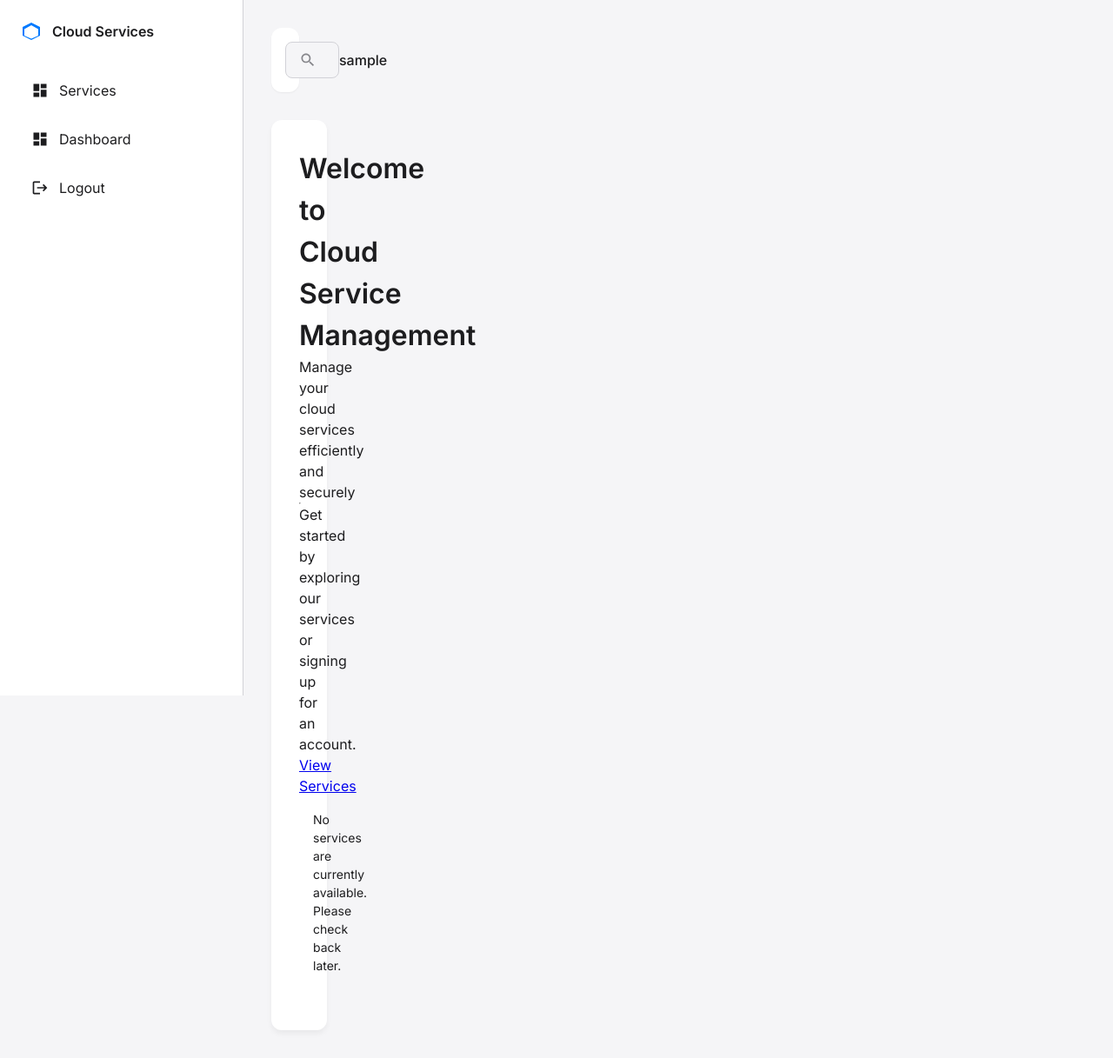
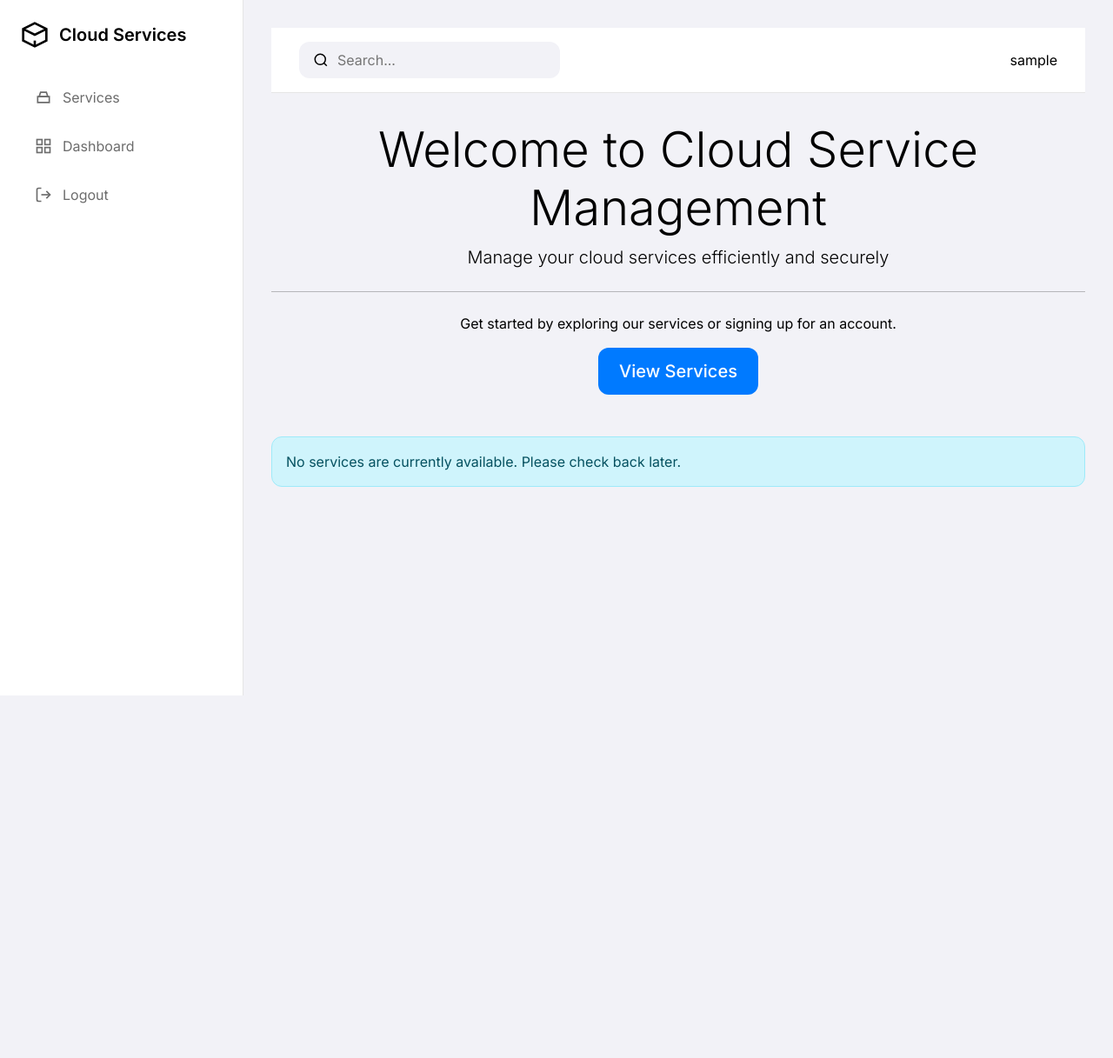
Before and after one commit to joozyz/CustomerPortal, a Flask app: page / in a window 1280 px wide. Shown: the whole page at 87% size. After the commit the page ends 800 px from the top, so only its background shows below. Run offline with Flask 3, Linux system fonts and the light colour scheme; the visitor is signed in with stand-in values (Sample User, id 1); data that the repository does not hold is empty.

Commit message:
Agent query: I've updated the base template with a modern Apple-inspired design. Could you check if the new layout and styling are working correctly?
Refactor UI: Implement Apple-style design and branding, including a new admin settings interface and a step-by-step troubleshooting quiz.

Screenshot: https://storage.googleapis.com/screenshot-production-us-central1/cb6a16de-c065-4c77-8fdc-76395a4238a8/cf2e3d1d-06d9-4c83-8cdb-1d053397d524.jpg

```diff
--- a/templates/base.html
+++ b/templates/base.html
@@ -3,48 +3,242 @@
 <head>
     <meta charset="UTF-8">
     <meta name="viewport" content="width=device-width, initial-scale=1.0">
-    <title>Cloud Service Management</title>
-    <!-- Modern system font stack similar to Apple's SF Pro -->
+    <title>{% block title %}Cloud Service Management{% endblock %}</title>
+    <!-- Modern system font stack similar to SF Pro -->
     <link rel="preconnect" href="https://fonts.googleapis.com">
     <link rel="preconnect" href="https://fonts.gstatic.com" crossorigin>
-    <link href="https://fonts.googleapis.com/css2?family=Inter:wght@300;400;500;600&display=swap" rel="stylesheet">
-    <link href="{{ url_for('static', filename='css/style.css') }}" rel="stylesheet">
+    <link href="https://fonts.googleapis.com/css2?family=Inter:wght@300;400;500;600;700&display=swap" rel="stylesheet">
+    <link href="https://cdn.jsdelivr.net/npm/bootstrap@5.3.0/dist/css/bootstrap.min.css" rel="stylesheet">
+    <style>
+        :root {
+            --primary-color: #007AFF;
+            --secondary-color: #5856D6;
+            --success-color: #34C759;
+            --danger-color: #FF3B30;
+            --warning-color: #FF9500;
+            --info-color: #5AC8FA;
+            --background-color: #F2F2F7;
+            --card-background: #FFFFFF;
+            --text-primary: #000000;
+            --text-secondary: #6C6C6C;
+            --border-radius: 12px;
+            --transition-speed: 0.3s;
+        }
+
+        body {
+            font-family: 'Inter', -apple-system, BlinkMacSystemFont, sans-serif;
+            background-color: var(--background-color);
+            color: var(--text-primary);
+            line-height: 1.5;
+            margin: 0;
+            padding: 0;
+        }
+
+        .app-container {
+            display: flex;
+            min-height: 100vh;
+        }
+
+        .sidebar {
+            width: 280px;
+            background: var(--card-background);
+            border-right: 1px solid rgba(0,0,0,0.1);
+            position: fixed;
+            height: 100vh;
+            padding: 1.5rem;
+            transition: transform var(--transition-speed);
+        }
+
+        .main-content {
+            flex: 1;
+            margin-left: 280px;
+            padding: 2rem;
+        }
+
+        .logo {
+            display: flex;
+            align-items: center;
+            gap: 0.75rem;
+            text-decoration: none;
+            color: var(--text-primary);
+            font-weight: 600;
+            font-size: 1.25rem;
+            margin-bottom: 2rem;
+        }
+
+        .nav-menu {
+            list-style: none;
+            padding: 0;
+            margin: 0;
+        }
+
+        .nav-item {
+            margin-bottom: 0.5rem;
+        }
+
+        .nav-link {
+            display: flex;
+            align-items: center;
+            padding: 0.75rem 1rem;
+            text-decoration: none;
+            color: var(--text-secondary);
+            border-radius: var(--border-radius);
+            transition: all var(--transition-speed);
+            gap: 0.75rem;
+        }
+
+        .nav-link:hover {
+            background-color: var(--background-color);
+            color: var(--primary-color);
+        }
+
+        .nav-link.active {
+            background-color: var(--primary-color);
+            color: white;
+        }
+
+        .card {
+            background: var(--card-background);
+            border-radius: var(--border-radius);
+            border: 1px solid rgba(0,0,0,0.1);
+            box-shadow: 0 2px 8px rgba(0,0,0,0.05);
+            transition: transform var(--transition-speed);
+        }
+
+        .card:hover {
+            transform: translateY(-2px);
+        }
+
+        .top-bar {
+            display: flex;
+            justify-content: space-between;
+            align-items: center;
+            padding: 1rem 2rem;
+            background: var(--card-background);
+            border-bottom: 1px solid rgba(0,0,0,0.1);
+            margin-bottom: 2rem;
+        }
+
+        .search-bar {
+            display: flex;
+            align-items: center;
+            background: var(--background-color);
+            border-radius: var(--border-radius);
+            padding: 0.5rem 1rem;
+            width: 300px;
+        }
+
+        .search-input {
+            border: none;
+            background: none;
+            outline: none;
+            width: 100%;
+            margin-left: 0.5rem;
+        }
+
+        .user-menu {
+            display: flex;
+            align-items: center;
+            gap: 1rem;
+        }
+
+        .alert {
+            border-radius: var(--border-radius);
+            margin-bottom: 1rem;
+            padding: 1rem;
+            display: flex;
+            justify-content: space-between;
+            align-items: center;
+        }
+
+        .alert-close {
+            background: none;
+            border: none;
+            color: inherit;
+            cursor: pointer;
+            padding: 0;
+            font-size: 1.25rem;
+        }
+
+        @media (max-width: 768px) {
+            .sidebar {
+                transform: translateX(-100%);
+                z-index: 1000;
+            }
+
+            .sidebar.active {
+                transform: translateX(0);
+            }
+
+            .main-content {
+                margin-left: 0;
+            }
+
+            .top-bar {
+                padding: 1rem;
+            }
+
+            .search-bar {
+                width: auto;
+            }
+        }
+
+        /* Apple-style button */
+        .btn-primary {
+            background-color: var(--primary-color);
+            border: none;
+            padding: 0.75rem 1.5rem;
+            border-radius: var(--border-radius);
+            font-weight: 500;
+            transition: all var(--transition-speed);
+        }
+
+        .btn-primary:hover {
+            transform: translateY(-1px);
+            box-shadow: 0 4px 12px rgba(0,122,255,0.2);
+        }
+    </style>
+    {% block styles %}{% endblock %}
 </head>
 <body>
     <div class="app-container">
         <nav class="sidebar">
-            <div class="sidebar-header">
             <a href="{{ url_for('main.index') }}" class="logo">
-                    <svg class="logo-icon" viewBox="0 0 24 24">
-                        <path d="M12 2L2 7v10l10 5 10-5V7L12 2zm0 18.5L4 17v-7.5L12 5l8 4.5V17l-8 3.5z"/>
+                <svg width="32" height="32" viewBox="0 0 24 24" fill="none" stroke="currentColor" stroke-width="2">
+                    <path d="M12 2L2 7v10l10 5 10-5V7L12 2z"/>
+                    <path d="M12 22v-5"/>
+                    <path d="M2 7l10 5 10-5"/>
                 </svg>
-                    <span>Cloud Services</span>
+                Cloud Services
             </a>
-            </div>
-            <div class="sidebar-content">
             <ul class="nav-menu">
                 <li class="nav-item">
-                        <a href="{{ url_for('service.service_catalog') }}" class="nav-link">
-                            <svg class="nav-icon" viewBox="0 0 24 24">
-                                <path d="M3 13h8V3H3v10zm0 8h8v-6H3v6zm10 0h8V11h-8v10zm0-18v6h8V3h-8z"/>
+                    <a href="{{ url_for('service.service_catalog') }}" class="nav-link {% if request.endpoint == 'service.service_catalog' %}active{% endif %}">
+                        <svg width="20" height="20" viewBox="0 0 24 24" fill="none" stroke="currentColor" stroke-width="2">
+                            <path d="M4 11h16v8H4z"/>
+                            <path d="M8 5h8l2 6H6z"/>
                         </svg>
                         Services
                     </a>
                 </li>
                 {% if current_user.is_authenticated %}
                     <li class="nav-item">
-                            <a href="{{ url_for('service.dashboard') }}" class="nav-link">
-                                <svg class="nav-icon" viewBox="0 0 24 24">
-                                    <path d="M3 13h8V3H3v10zm0 8h8v-6H3v6zm10 0h8V11h-8v10zm0-18v6h8V3h-8z"/>
+                        <a href="{{ url_for('service.dashboard') }}" class="nav-link {% if request.endpoint == 'service.dashboard' %}active{% endif %}">
+                            <svg width="20" height="20" viewBox="0 0 24 24" fill="none" stroke="currentColor" stroke-width="2">
+                                <rect x="3" y="3" width="7" height="7"/>
+                                <rect x="14" y="3" width="7" height="7"/>
+                                <rect x="14" y="14" width="7" height="7"/>
+                                <rect x="3" y="14" width="7" height="7"/>
                             </svg>
                             Dashboard
                         </a>
                     </li>
                     {% if current_user.is_admin %}
                         <li class="nav-item">
-                                <a href="{{ url_for('admin.settings') }}" class="nav-link">
-                                    <svg class="nav-icon" viewBox="0 0 24 24">
-                                        <path d="M19.14 12.94c.04-.3.06-.61.06-.94 0-.32-.02-.64-.07-.94l2.03-1.58c.18-.14.23-.41.12-.61l-1.92-3.32c-.12-.22-.37-.29-.59-.22l-2.39.96c-.5-.38-1.03-.7-1.62-.94l-.36-2.54c-.04-.24-.24-.41-.48-.41h-3.84c-.24 0-.43.17-.47.41l-.36 2.54c-.59.24-1.13.57-1.62.94l-2.39-.96c-.22-.08-.47 0-.59.22L2.74 8.87c-.12.21-.08.47.12.61l2.03 1.58c-.05.3-.07.62-.07.94s.02.64.07.94l-2.03 1.58c-.18.14-.23.41-.12.61l1.92 3.32c.12.22.37.29.59.22l2.39-.96c.5.38 1.03.7 1.62.94l.36 2.54c.05.24.24.41.48.41h3.84c.24 0 .44-.17.47-.41l.36-2.54c.59-.24 1.13-.56 1.62-.94l2.39.96c.22.08.47 0 .59-.22l1.92-3.32c.12-.22.07-.47-.12-.61l-2.03-1.58zM12 15.6c-1.98 0-3.6-1.62-3.6-3.6s1.62-3.6 3.6-3.6 3.6 1.62 3.6 3.6-1.62 3.6-3.6 3.6z"/>
+                            <a href="{{ url_for('admin.settings') }}" class="nav-link {% if request.endpoint == 'admin.settings' %}active{% endif %}">
+                                <svg width="20" height="20" viewBox="0 0 24 24" fill="none" stroke="currentColor" stroke-width="2">
+                                    <circle cx="12" cy="12" r="3"/>
+                                    <path d="M19.4 15a1.65 1.65 0 0 0 .33 1.82l.06.06a2 2 0 0 1 0 2.83 2 2 0 0 1-2.83 0l-.06-.06a1.65 1.65 0 0 0-1.82-.33 1.65 1.65 0 0 0-1 1.51V21a2 2 0 0 1-2 2 2 2 0 0 1-2-2v-.09A1.65 1.65 0 0 0 9 19.4a1.65 1.65 0 0 0-1.82.33l-.06.06a2 2 0 0 1-2.83 0 2 2 0 0 1 0-2.83l.06-.06a1.65 1.65 0 0 0 .33-1.82 1.65 1.65 0 0 0-1.51-1H3a2 2 0 0 1-2-2 2 2 0 0 1 2-2h.09A1.65 1.65 0 0 0 4.6 9a1.65 1.65 0 0 0-.33-1.82l-.06-.06a2 2 0 0 1-2.83 0 2 2 0 0 1 0-2.83l.06-.06a1.65 1.65 0 0 0 1.82.33H9a1.65 1.65 0 0 0 1-1.51V3a2 2 0 0 1 2-2 2 2 0 0 1 2 2v.09a1.65 1.65 0 0 0 1 1.51 1.65 1.65 0 0 0 1.82-.33l.06-.06a2 2 0 0 1 2.83 0 2 2 0 0 1 0 2.83l-.06.06a1.65 1.65 0 0 0-.33 1.82V9a1.65 1.65 0 0 0 1.51 1H21a2 2 0 0 1 2 2 2 2 0 0 1-2 2h-.09a1.65 1.65 0 0 0-1.51 1z"/>
                                 </svg>
                                 Settings
                             </a>
@@ -52,8 +246,10 @@
                     {% endif %}
                     <li class="nav-item">
                         <a href="{{ url_for('auth.logout') }}" class="nav-link">
-                                <svg class="nav-icon" viewBox="0 0 24 24">
-                                    <path d="M17 7l-1.41 1.41L18.17 11H8v2h10.17l-2.58 2.58L17 17l5-5zM4 5h8V3H4c-1.1 0-2 .9-2 2v14c0 1.1.9 2 2 2h8v-2H4V5z"/>
+                            <svg width="20" height="20" viewBox="0 0 24 24" fill="none" stroke="currentColor" stroke-width="2">
+                                <path d="M9 21H5a2 2 0 0 1-2-2V5a2 2 0 0 1 2-2h4"/>
+                                <polyline points="16 17 21 12 16 7"/>
+                                <line x1="21" y1="12" x2="9" y2="12"/>
                             </svg>
                             Logout
                         </a>
@@ -61,58 +257,67 @@
                 {% else %}
                     <li class="nav-item">
                         <a href="{{ url_for('auth.login') }}" class="nav-link">
-                                <svg class="nav-icon" viewBox="0 0 24 24">
-                                    <path d="M11 7L9.6 8.4l2.6 2.6H2v2h10.2l-2.6 2.6L11 17l5-5zm9 12h-8v2h8c1.1 0 2-.9 2-2V5c0-1.1-.9-2-2-2h-8v2h8v14z"/>
+                            <svg width="20" height="20" viewBox="0 0 24 24" fill="none" stroke="currentColor" stroke-width="2">
+                                <path d="M15 3h4a2 2 0 0 1 2 2v14a2 2 0 0 1-2 2h-4"/>
+                                <polyline points="10 17 15 12 10 7"/>
+                                <line x1="15" y1="12" x2="3" y2="12"/>
                             </svg>
                             Login
                         </a>
                     </li>
                     <li class="nav-item">
                         <a href="{{ url_for('auth.register') }}" class="nav-link">
-                                <svg class="nav-icon" viewBox="0 0 24 24">
-                                    <path d="M15 12c2.21 0 4-1.79 4-4s-1.79-4-4-4-4 1.79-4 4 1.79 4 4 4zm-9-2V7H4v3H1v2h3v3h2v-3h3v-2H6zm9 4c-2.67 0-8 1.34-8 4v2h16v-2c0-2.66-5.33-4-8-4z"/>
+                            <svg width="20" height="20" viewBox="0 0 24 24" fill="none" stroke="currentColor" stroke-width="2">
+                                <path d="M16 21v-2a4 4 0 0 0-4-4H5a4 4 0 0 0-4 4v2"/>
+                                <circle cx="8.5" cy="7" r="4"/>
+                                <line x1="20" y1="8" x2="20" y2="14"/>
+                                <line x1="23" y1="11" x2="17" y2="11"/>
                             </svg>
                             Register
                         </a>
                     </li>
                 {% endif %}
             </ul>
-            </div>
         </nav>
 
         <main class="main-content">
-            <header class="top-bar">
+            <div class="top-bar">
                 <div class="search-bar">
-                    <svg class="search-icon" viewBox="0 0 24 24">
-                        <path d="M15.5 14h-.79l-.28-.27C15.41 12.59 16 11.11 16 9.5 16 5.91 13.09 3 9.5 3S3 5.91 3 9.5 5.91 16 9.5 16c1.61 0 3.09-.59 4.23-1.57l.27.28v.79l5 4.99L20.49 19l-4.99-5zm-6 0C7.01 14 5 11.99 5 9.5S7.01 5 9.5 5 14 7.01 14 9.5 11.99 14 9.5 14z"/>
+                    <svg width="20" height="20" viewBox="0 0 24 24" fill="none" stroke="currentColor" stroke-width="2">
+                        <circle cx="11" cy="11" r="8"/>
+                        <line x1="21" y1="21" x2="16.65" y2="16.65"/>
                     </svg>
-                    <input type="search" placeholder="Search..." class="search-input">
+                    <input type="search" class="search-input" placeholder="Search...">
                 </div>
                 <div class="user-menu">
                     {% if current_user.is_authenticated %}
                         <span class="user-name">{{ current_user.username }}</span>
                     {% endif %}
                 </div>
-            </header>
+            </div>
 
-            <div class="content-container">
             {% with messages = get_flashed_messages(with_categories=true) %}
                 {% if messages %}
                     {% for category, message in messages %}
                         <div class="alert alert-{{ category }}">
                             {{ message }}
-                                <button class="alert-close">×</button>
+                            <button class="alert-close">&times;</button>
                         </div>
                     {% endfor %}
                 {% endif %}
             {% endwith %}
 
             {% block content %}{% endblock %}
-            </div>
         </main>
     </div>
 
+    <script src="https://cdn.jsdelivr.net/npm/bootstrap@5.3.0/dist/js/bootstrap.bundle.min.js"></script>
     <script>
+        // Mobile menu toggle
+        document.querySelector('.navbar-toggler')?.addEventListener('click', () => {
+            document.querySelector('.sidebar').classList.toggle('active');
+        });
+
         // Close alert messages
         document.querySelectorAll('.alert-close').forEach(button => {
             button.addEventListener('click', () => {
@@ -120,5 +325,6 @@
             });
         });
     </script>
+    {% block scripts %}{% endblock %}
 </body>
 </html>
```
Lines whose indentation alone changed are shown as unchanged.
